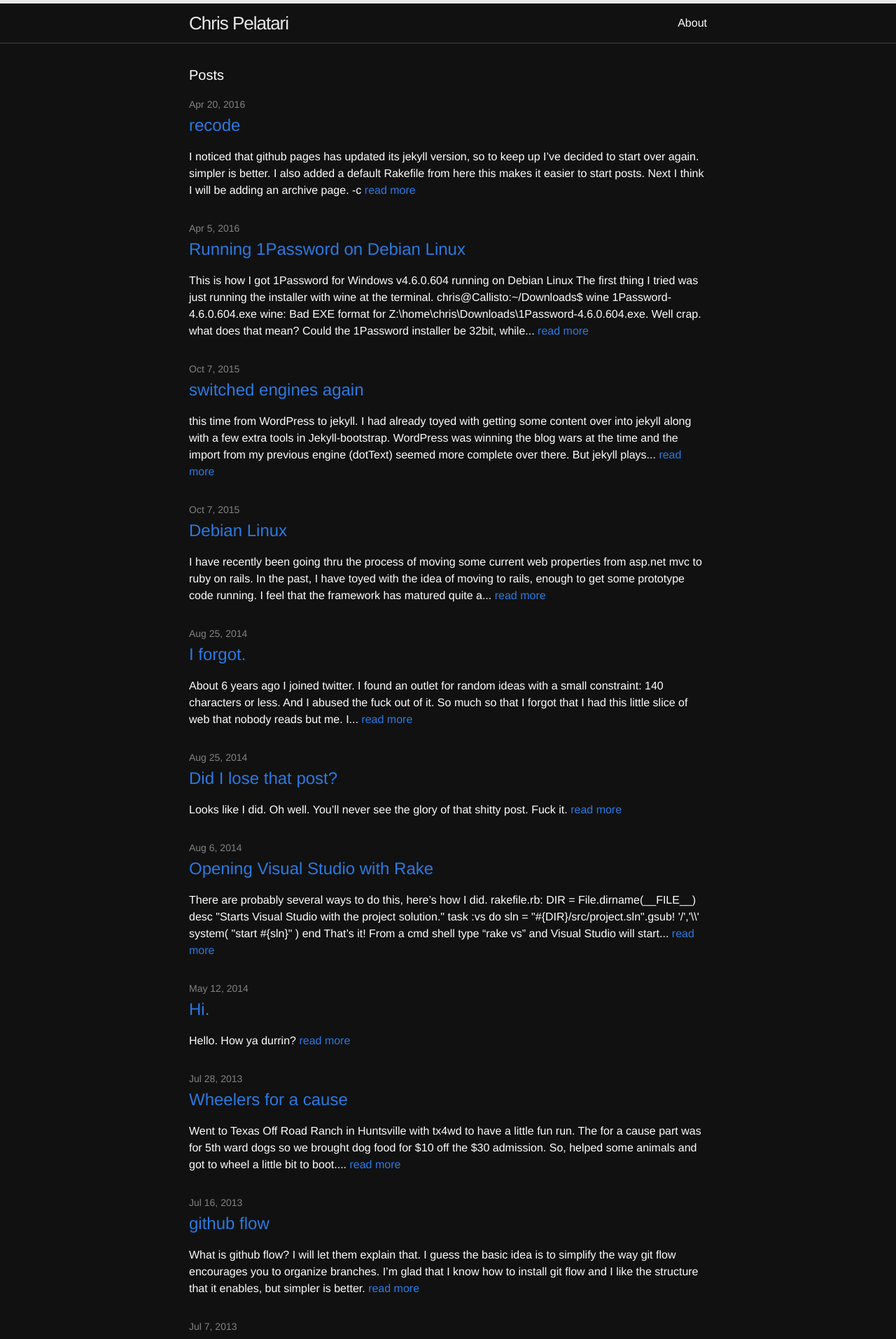
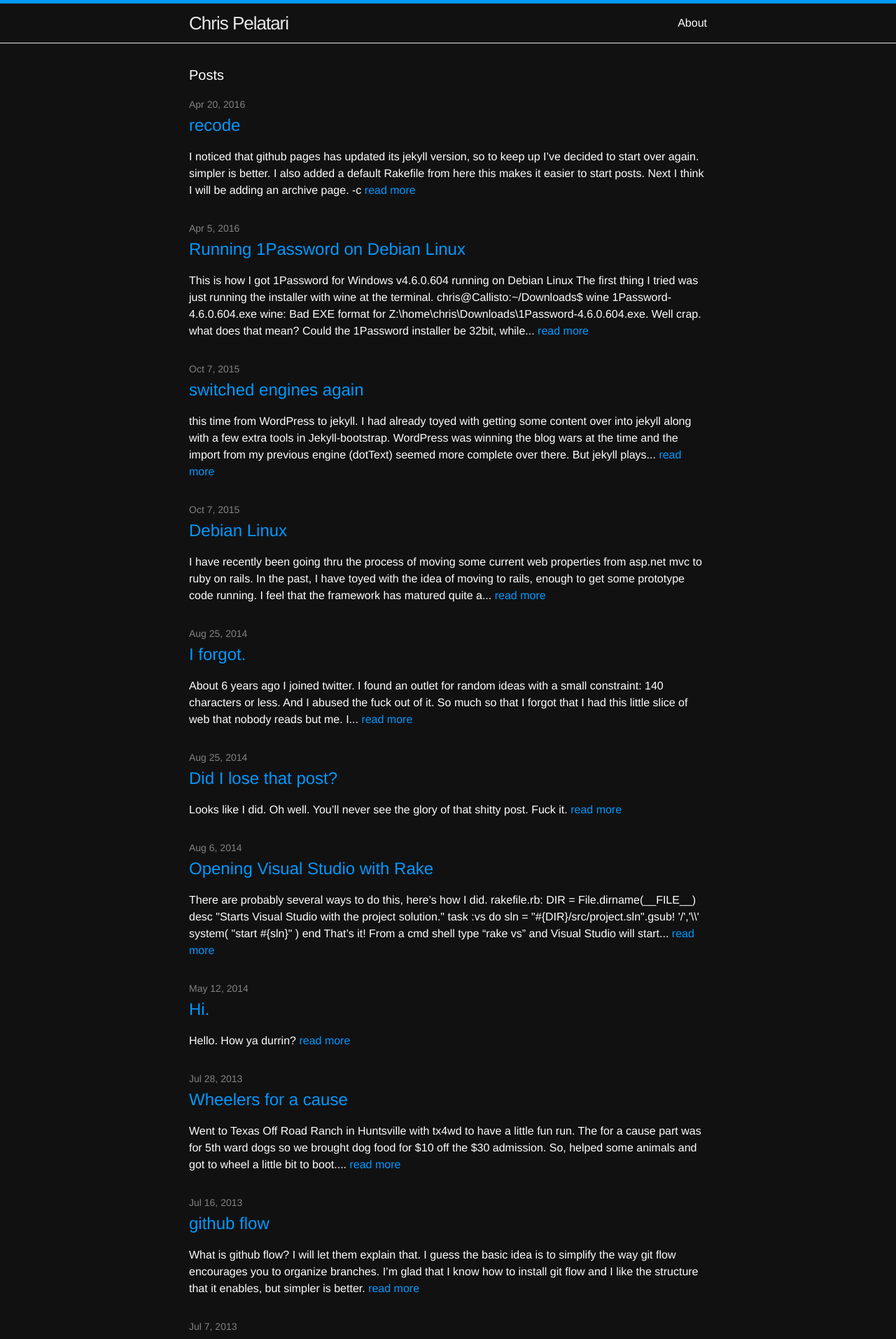
Before and after one commit to ChrisPelatari/chrispelatari.github.io, a Jekyll site: the page built from index.html, in a window 1280 px wide. Shown: the top 1913 px of the page at 70% size. Built offline with Jekyll 4.4.1, drawn with Linux system fonts in a browser that asks for light colours.

Commit message:
layout tweaks

```diff
--- a/_sass/_layout.scss
+++ b/_sass/_layout.scss
@@ -2,8 +2,8 @@
  * Site header
  */
 .site-header {
-    border-top: 5px solid $grey-color-light;
-    border-bottom: 1px solid $grey-color-dark;
+    border-top: 5px solid $brand-color;
+    border-bottom: 1px solid $grey-color-light;
     min-height: 56px;
 
     // Positioning context for the mobile navigation icon
--- a/css/main.scss
+++ b/css/main.scss
@@ -16,7 +16,7 @@
 
 $background-color:       #111;
 $text-color: #fdfdfd;
-$brand-color:      #2a7ae2;
+$brand-color:      #09f;
 
 $grey-color:       #828282;
 $grey-color-light: lighten($grey-color, 40%);
```
